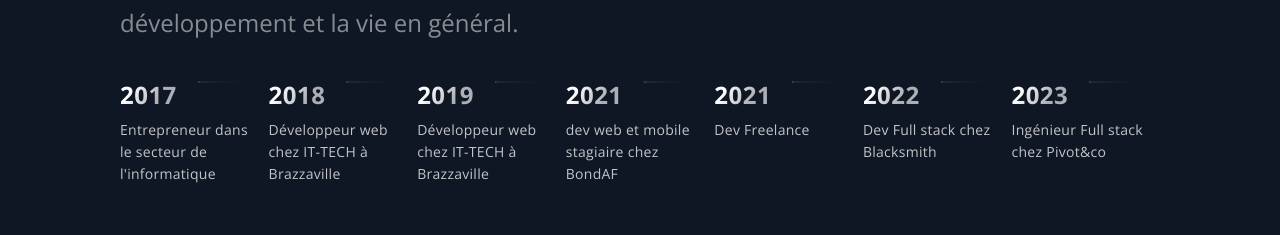
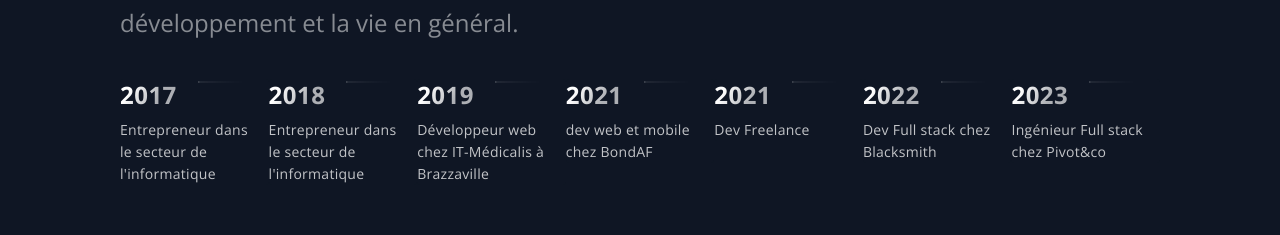
Before and after one commit to Merith-Ndolo/portfolio, a Next.js app: page / in a window 1280 px wide. Shown: the part 5411-5646 px from the top of the page. Built offline with nearby package versions, Linux system fonts and the light colour scheme.

Commit message:
fix: change job status

```diff
--- a/src/constants/constants.js
+++ b/src/constants/constants.js
@@ -101,10 +101,10 @@ export const TimeLineData = [
   },
   {
     year: 2018,
-    text: "Développeur web chez IT-TECH à Brazzaville",
+    text: "Entrepreneur dans le secteur de l'informatique",
   },
-  { year: 2019, text: "Développeur web chez IT-TECH à Brazzaville" },
-  { year: 2021, text: "dev web et mobile stagiaire chez BondAF" },
+  { year: 2019, text: "Développeur web chez IT-Médicalis à Brazzaville" },
+  { year: 2021, text: "dev web et mobile chez BondAF" },
   { year: 2021, text: "Dev Freelance" },
   { year: 2022, text: "Dev Full stack chez Blacksmith " },
   { year: 2023, text: "Ingénieur Full stack chez Pivot&co " },
```
